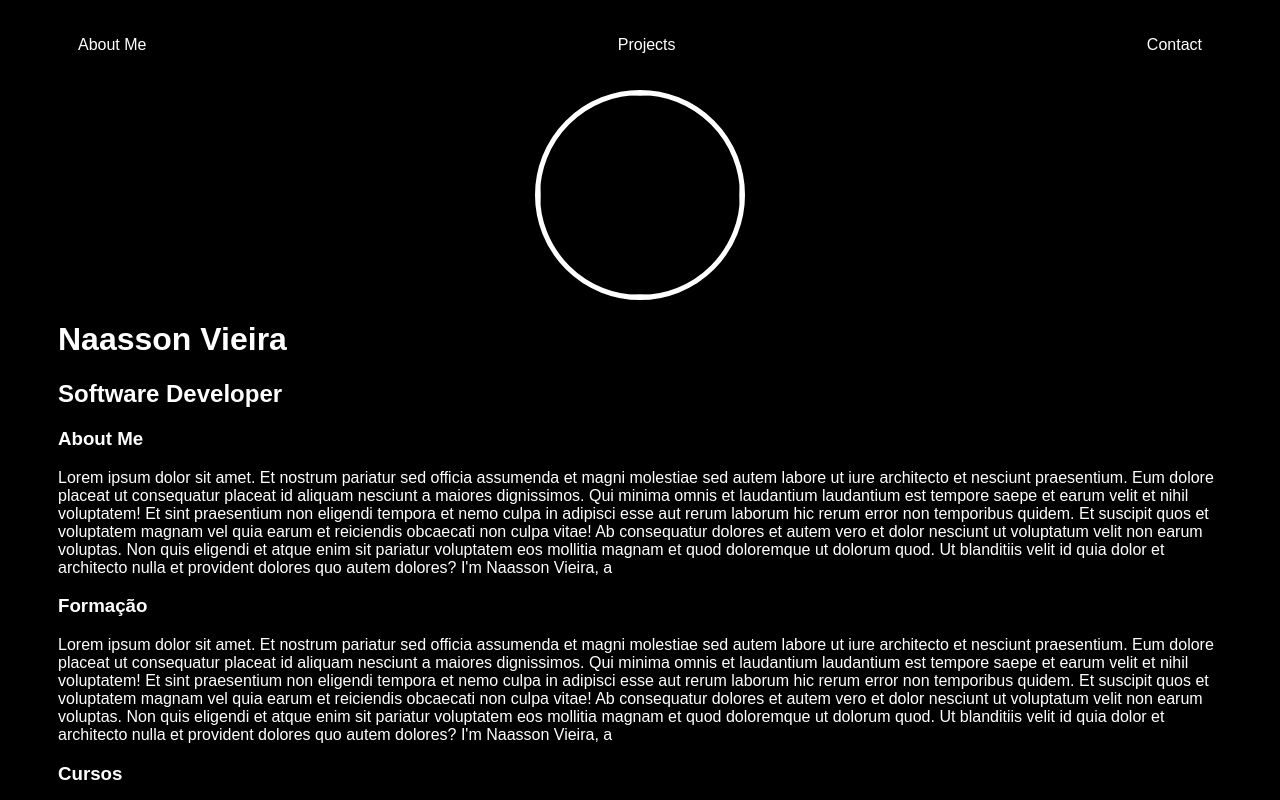
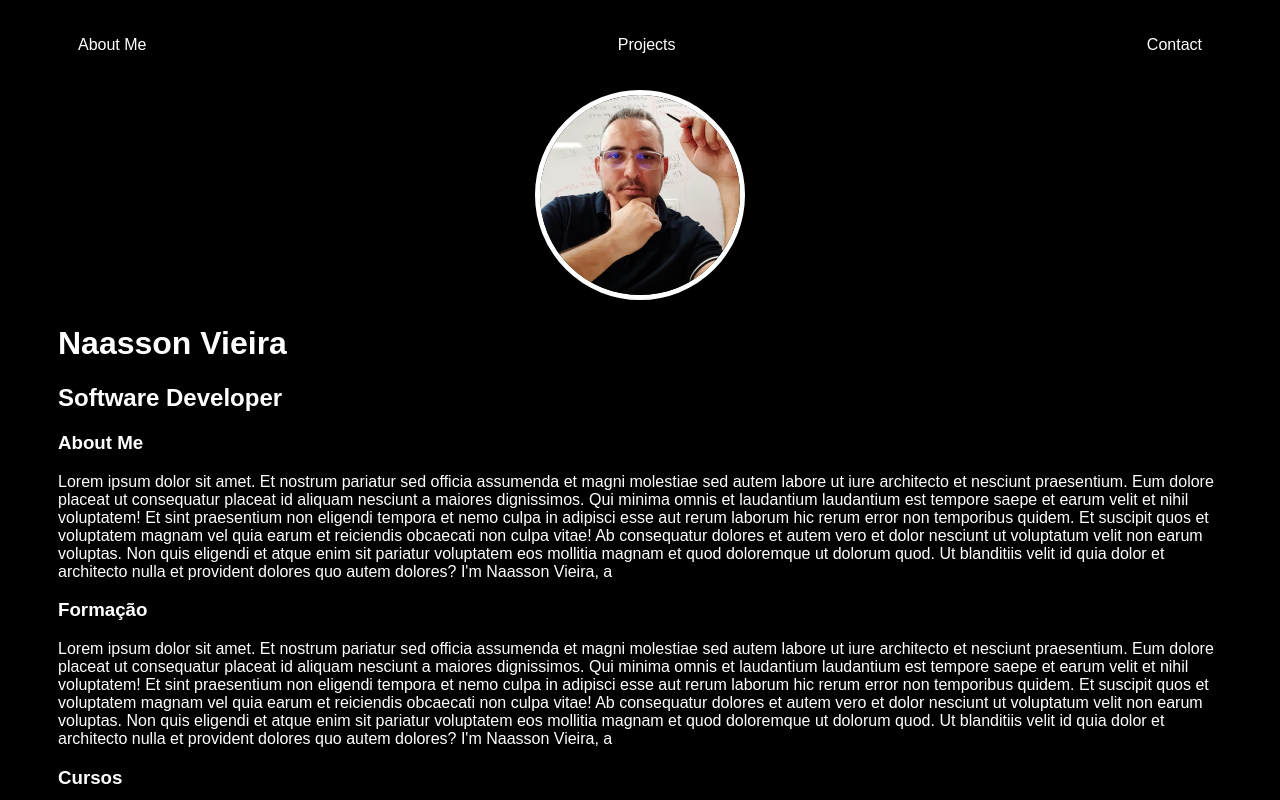
Before and after one commit to naassonvs/Site-Meu-Portifolio, a plain HTML site: page index.html in a window 1280 px wide. Shown: the top 800 px of the page. Drawn offline with Linux system fonts and the light colour scheme; files whose address does not match are found by name.

Commit message:
Update index.html
Atualização foto de perfil...

Antes
<img src="./img/naasson.jpg">

Depois

https://github.com/naassonvs/Site-Meu-Portifolio/blob/main/naasson.jpg

```diff
--- a/index.html
+++ b/index.html
@@ -24,7 +24,7 @@
 
     <header>
         <div class="center">
-        <img src="./img/naasson.jpg"></img>
+        <img src="https://github.com/naassonvs/Site-Meu-Portifolio/blob/main/naasson.jpg"></img>
         </div>
         <h1>Naasson Vieira</h1>
         <h2>Software Developer</h2>
```
